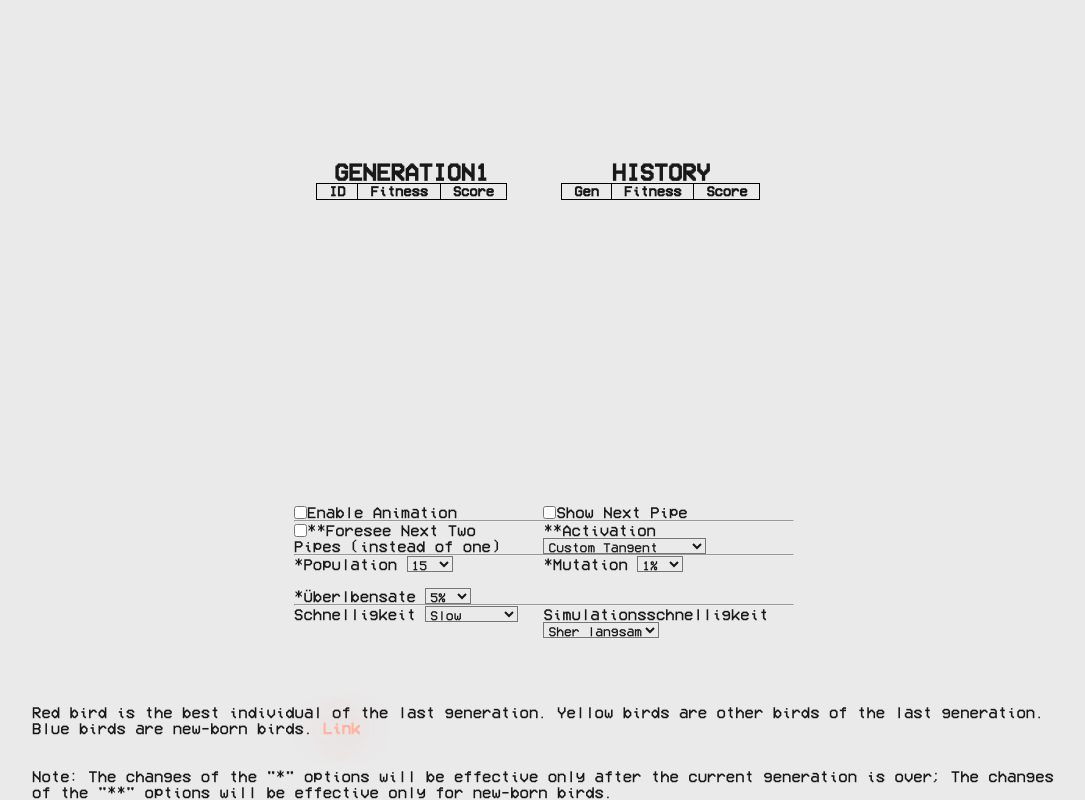
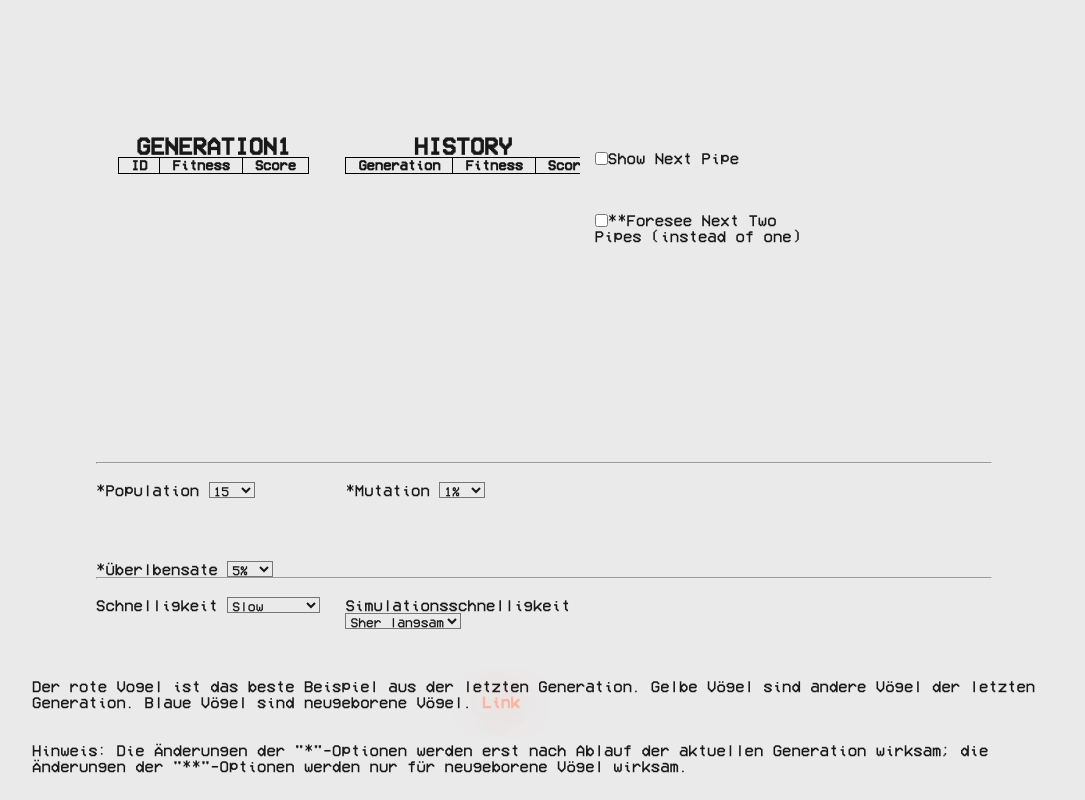
Before and after one commit to Goekdeniz-Guelmez/Flappybird-AI-Website, a plain HTML site: page index.html in a window 1280 px wide. Shown: the part 571-1371 px from the top of the page, without its empty margins (96-1181 px from the left). After the commit the page ends 1345 px from the top, so only its background shows below. Drawn offline with Linux system fonts and the light colour scheme; files whose address does not match are found by name.

Commit message:
cleanups

```diff
--- a/index.html
+++ b/index.html
@@ -46,7 +46,7 @@
                 <div id="history-div">
                     <table class="score-table">
                         <thead>
-                            <th>Gen</th>
+                            <th>Generation</th>
                             <th>Fitness</th>
                             <th>Score</th>
                         </thead>
@@ -56,23 +56,19 @@
                 </div>
             </div>
 
-            <div>
+            <div style="display:none">
                 <br>
                 <input type="checkbox" id="enable-animation" />Enable Animation
             </div>
 
             <div>
                 <br>
-                <input type="checkbox" id="show-pipe" />Show Next Pipe
-            </div>
-
-            <hr>
-
-            <div>
+                <input type="checkbox" id="show-pipe" style="margin-bottom: 20%;"/>Show Next Pipe
+                <br>
                 <input type="checkbox" id="see-two-pipe" />**Foresee Next Two Pipes (instead of one)
             </div>
 
-            <div>
+            <div style="display:none">
                 **Activation
                 <select id="activation-function">
                     <option value="custom">Custom Tangent</option>
@@ -82,10 +78,9 @@
                     <option value="relu">ReLu</option>
                 </select>
             </div>
-
             <hr>
 
-            <div>
+            <div style="margin-top: 2%;">
                 *Population
                 <select id="pop-size">
                     <option value="15">15</option>
@@ -95,7 +90,7 @@
                     <option value="100">100</option>
                 </select><br><br>
                 *Überlbensate
-                <select id="survive-rate">
+                <select id="survive-rate" style="margin-top: 20%;">
                     <option value="0.05">5%</option>
                     <option value="0.1">10%</option>
                     <option value="0.15">15%</option>
@@ -106,7 +101,7 @@
                 </select>
             </div>
 
-            <div>
+            <div style="margin-top: 2%;">
                 *Mutation
                 <select id="mutate-chance">
                     <option value="0.01">1%</option>
@@ -123,7 +118,7 @@
 
             <hr>
 
-            <div>
+            <div style="margin-top: 2%;">
                 Schnelligkeit
                 <select id="scroll-speed">
                     <option value="2">Slow</option>
@@ -134,7 +129,7 @@
                 </select>
             </div>
 
-            <div>
+            <div style="margin-top: 2%;">
                 Simulationsschnelligkeit
                 <select id="sim-speed">
                     <option value="40">Sher langsam</option>
@@ -147,7 +142,7 @@
         </div>
     </div>
 
-    <p class="vcr text-unten">Red bird is the best individual of the last generation. Yellow birds are other birds of the last generation. Blue birds are new-born birds. <a href="https://youtu.be/xvFZjo5PgG0">Link</a></p>
-    <p class="vcr text-unten">Note: The changes of the "*" options will be effective only after the current generation is over; The changes of the "**" options will be effective only for new-born birds.</p>
+    <p class="vcr text-unten">Der rote Vogel ist das beste Beispiel aus der letzten Generation. Gelbe Vögel sind andere Vögel der letzten Generation. Blaue Vögel sind neugeborene Vögel. <a href="https://youtu.be/xvFZjo5PgG0">Link</a></p>
+    <p class="vcr text-unten" style="paddingn-bottom: 10%">Hinweis: Die Änderungen der "*"-Optionen werden erst nach Ablauf der aktuellen Generation wirksam; die Änderungen der "**"-Optionen werden nur für neugeborene Vögel wirksam.</p>
 </body>
 </html>
--- a/style.css
+++ b/style.css
@@ -11,6 +11,11 @@
   background: var(--bg-white);
   color: var(--text-dark);
   font-family: vcr;
+}
+
+body {
+  height: max-content;
+  overflow-x: hidden;
 }
 
 ::selection {
@@ -42,6 +47,16 @@
         background: var(--bg-dark);
         color: var(--text-white);
     }
+
+    h1 {
+      text-transform: uppercase;
+      margin-top: 5vh;
+      display: flex;
+      justify-content: center;
+      font-size: 44px;
+      letter-spacing: 1px;
+      animation: glow 2s ease-in-out infinite alternate;
+  }
 }
 
 h1 {
@@ -51,7 +66,6 @@ h1 {
     justify-content: center;
     font-size: 44px;
     letter-spacing: 1px;
-    animation: glow 2s ease-in-out infinite alternate;
 }
 
 h2 {
@@ -104,9 +118,9 @@ a:hover {
 }
 
 #control-div {
-  width: 500px;
+  width: 70%;
   height: 512px;
-  margin-top: 6%;
+  margin-top: 4%;
   margin-left: 50%;
   transform: translateX(-50%);
 }
```
